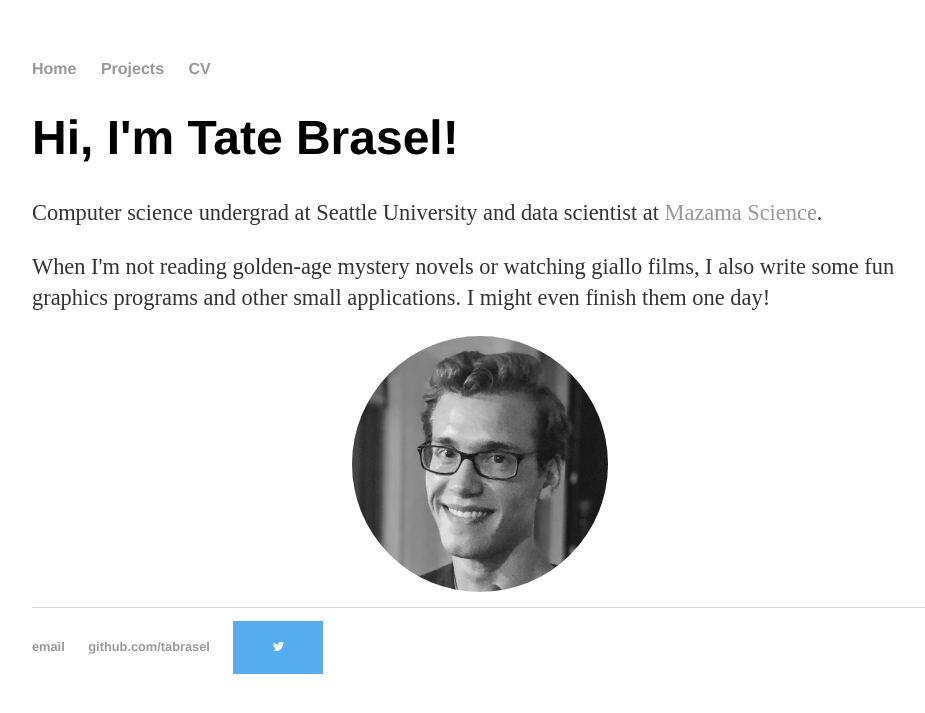
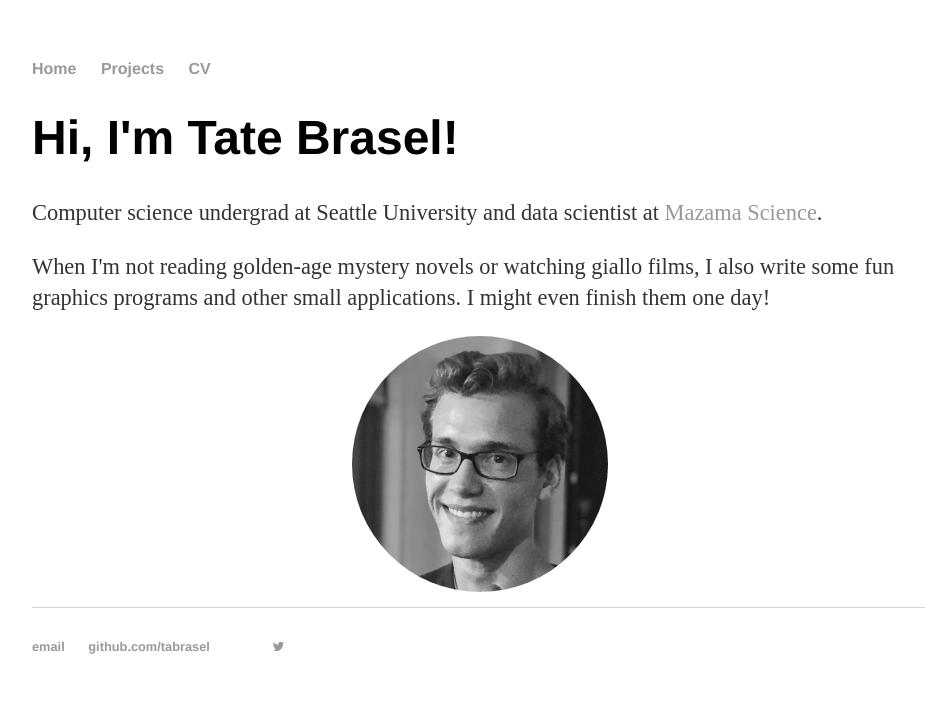
Before and after one commit to tabrasel/tabrasel.github.io, a Jekyll site: the page built from index.html, in a window 1280 px wide. Shown: the top 713 px of the page, without its empty margins (160-1085 px from the left). Built offline with Jekyll 4.4.1, drawn with Linux system fonts in a browser that asks for light colours.

Commit message:
remove twitter color

```diff
--- a/css/main.css
+++ b/css/main.css
@@ -67,6 +67,7 @@
 
 /* Twitter */
 .fa-twitter {
-  background: #55ACEE;
+  /*background: #55ACEE;
   color: white;
+  */
 }
```
